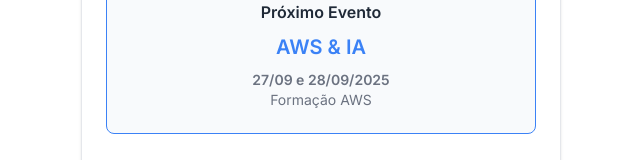
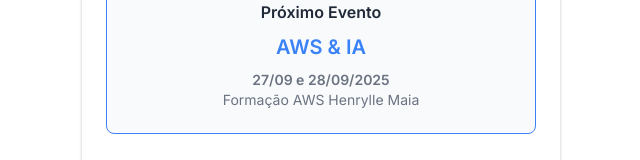
Before and after one commit to henrylle/bia, a React (Vite) app in the folder client/: page /about in a window 1280 px wide. Shown: the part 135-295 px from the top of the page, without its empty margins (319-959 px from the left). Built offline with nearby package versions, Linux system fonts and the light colour scheme; no server answers.

Commit message:
alteracaofinal

```diff
--- a/client/src/components/About.jsx
+++ b/client/src/components/About.jsx
@@ -10,7 +10,7 @@ const About = () => {
           <div className="feature-card highlight">
             <h3>Próximo Evento</h3>
             <h4>AWS & IA</h4>
-            <p><strong>27/09 e 28/09/2025</strong><br/>Formação AWS</p>
+            <p><strong>27/09 e 28/09/2025</strong><br/>Formação AWS Henrylle Maia</p>
           </div>
         </div>
 
```
